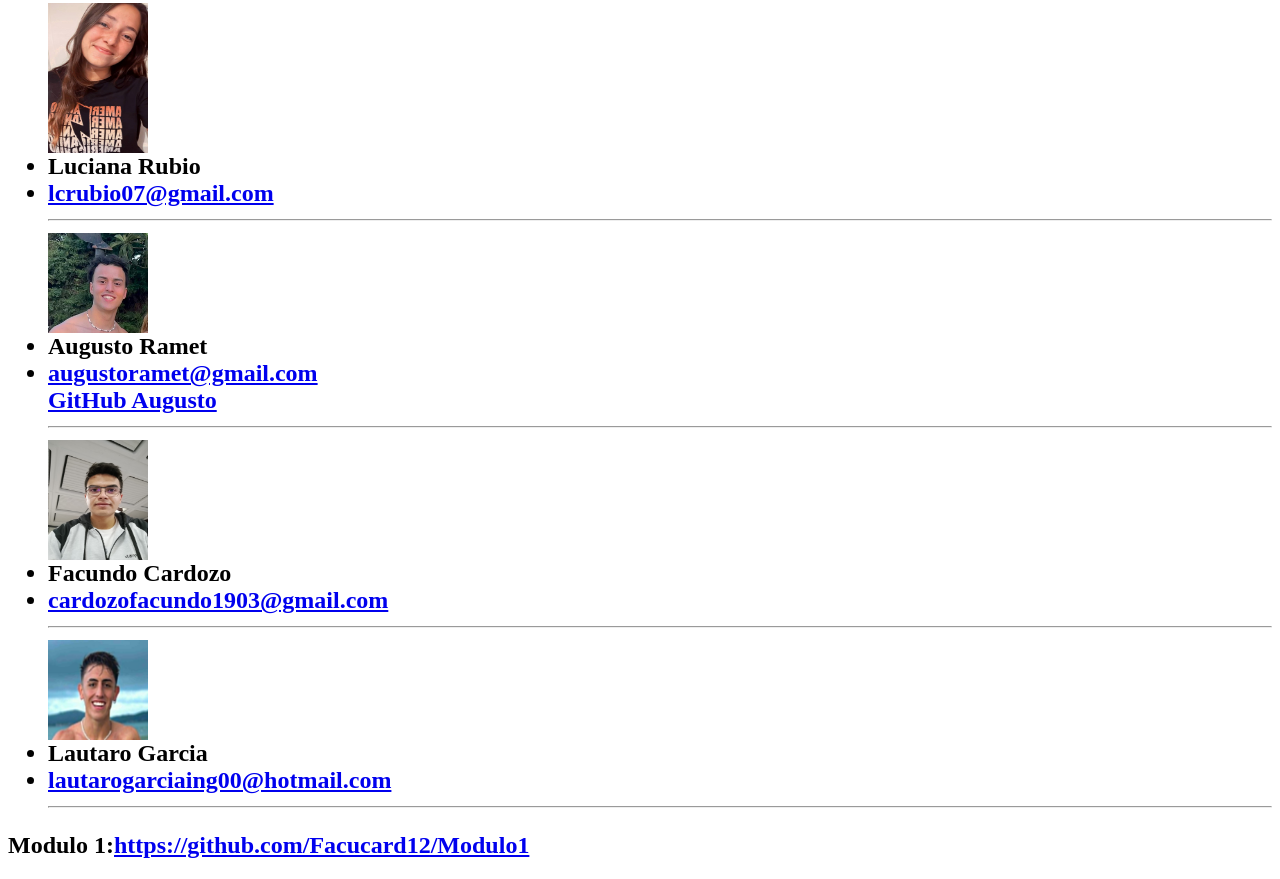
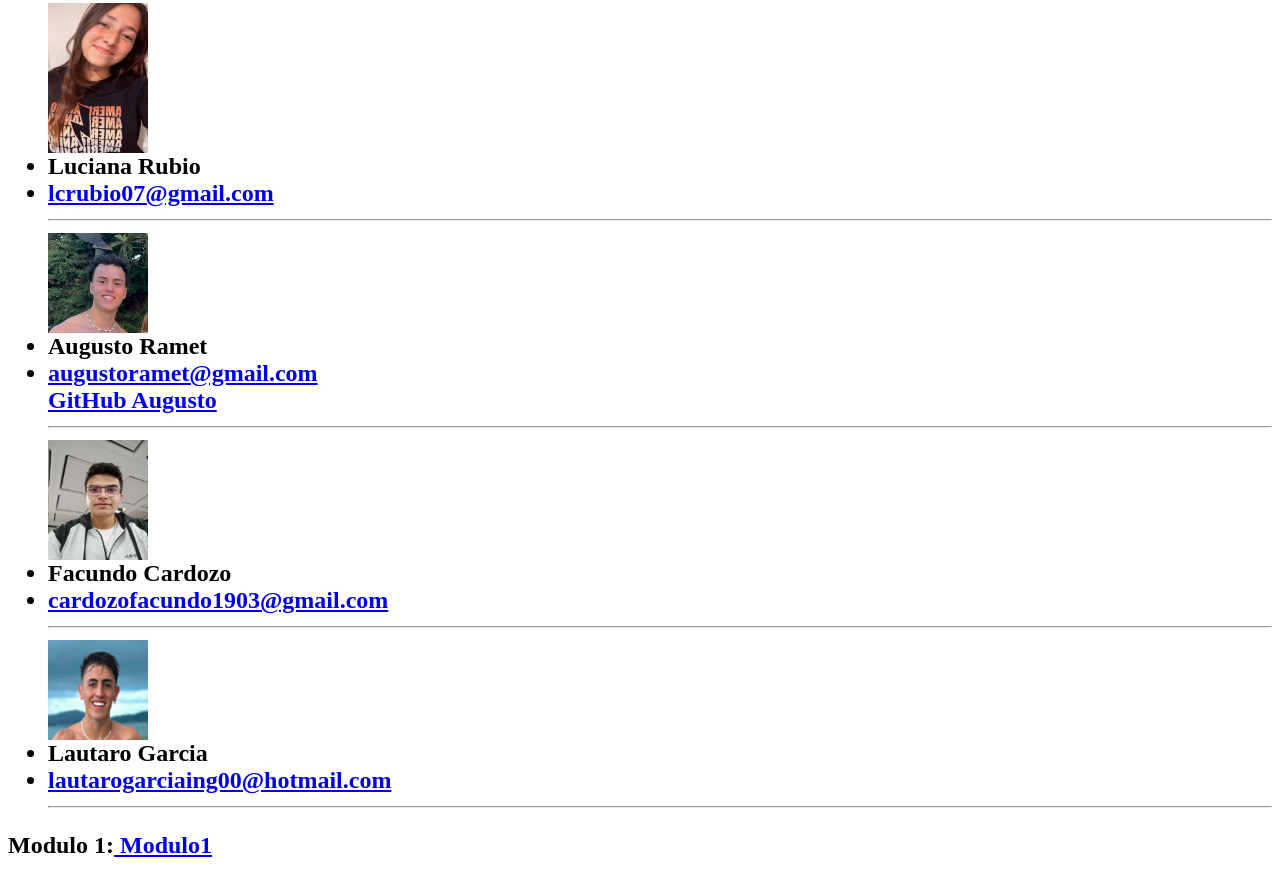
Before and after one commit to Facucard12/CV_Cardozo, a plain HTML site: page index.html in a window 1280 px wide. Shown: the part 498-1377 px from the top of the page. Drawn offline with Linux system fonts and the light colour scheme.

Commit message:
Update index.html

```diff
--- a/index.html
+++ b/index.html
@@ -38,7 +38,7 @@
 <hr>
 </ul>
 
-Modulo 1:<a href="https://github.com/Facucard12/Modulo1">https://github.com/Facucard12/Modulo1
+Modulo 1:<A HREF="https://github.com/Facucard12/Modulo1"> Modulo1 </A>
 
 
 </body>
```
